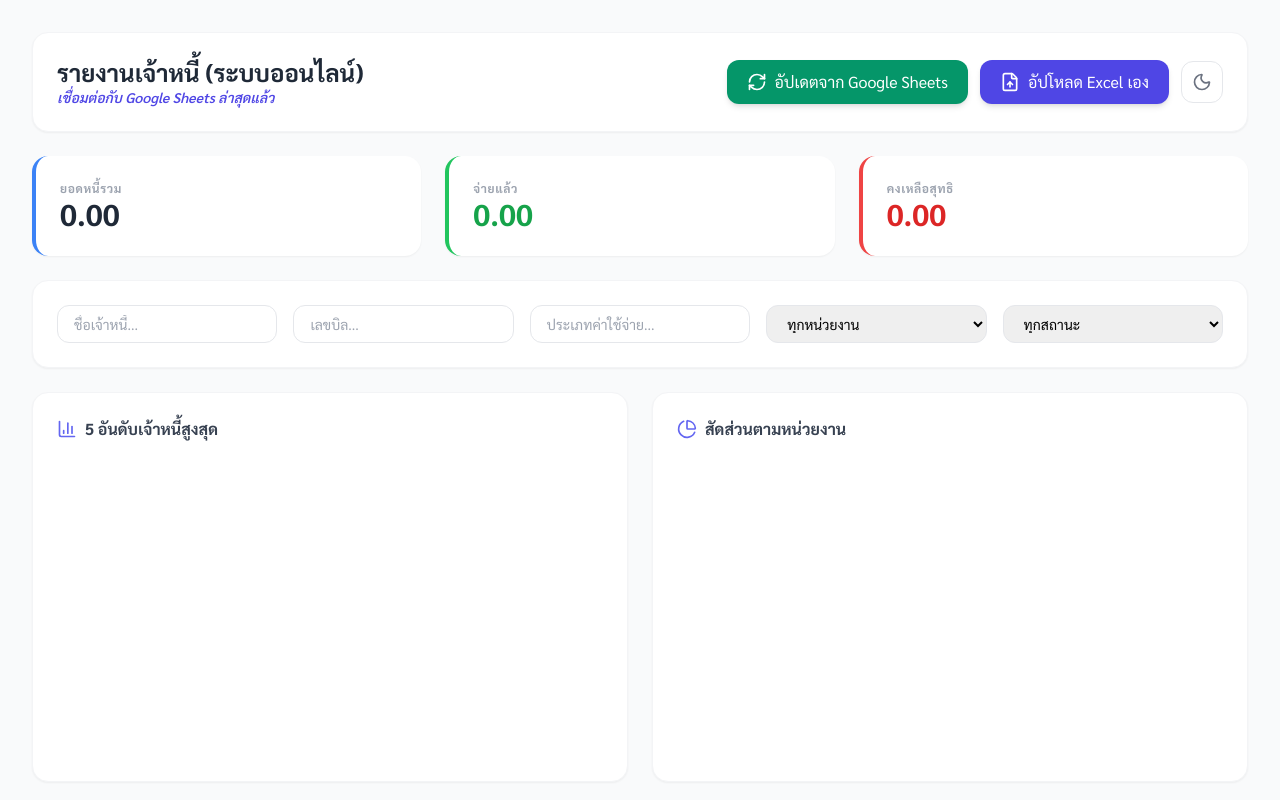
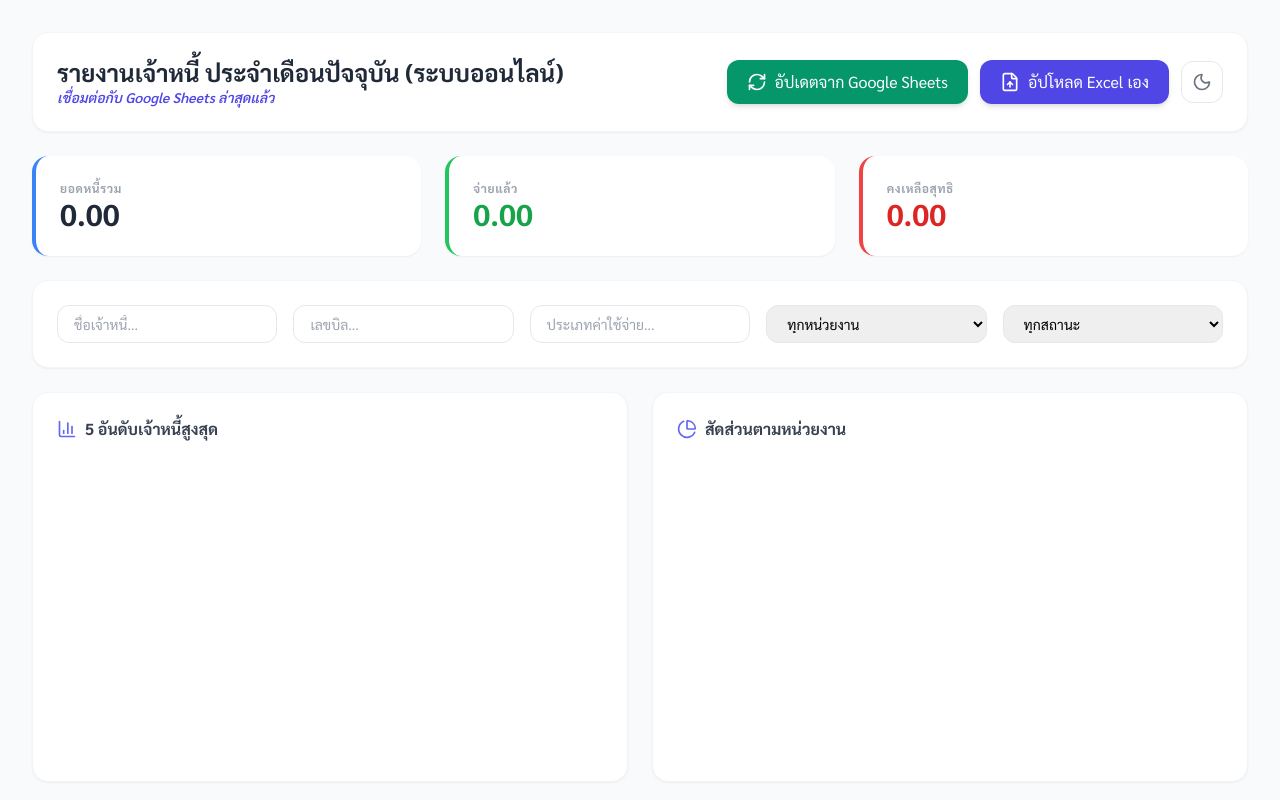
Before and after one commit to rattanapaiboon/Interactive-Dashboard, a plain HTML site: page index.html in a window 1280 px wide. Shown: the top 800 px of the page. Drawn offline with nearby package versions, Linux system fonts and the light colour scheme.

Commit message:
Update index.html

```diff
--- a/index.html
+++ b/index.html
@@ -29,7 +29,7 @@
         <!-- Header -->
         <div class="flex flex-col md:flex-row justify-between items-center bg-white p-6 rounded-2xl shadow-sm border border-gray-100 transition-colors">
             <div class="flex flex-col">
-                <h1 class="text-2xl font-bold text-gray-800 leading-tight">รายงานเจ้าหนี้ (ระบบออนไลน์)</h1>
+                <h1 class="text-2xl font-bold text-gray-800 leading-tight">รายงานเจ้าหนี้ ประจำเดือนปัจจุบัน (ระบบออนไลน์)</h1>
                 <p class="text-indigo-600 font-semibold text-sm italic">เชื่อมต่อกับ Google Sheets ล่าสุดแล้ว</p>
             </div>
 
```
